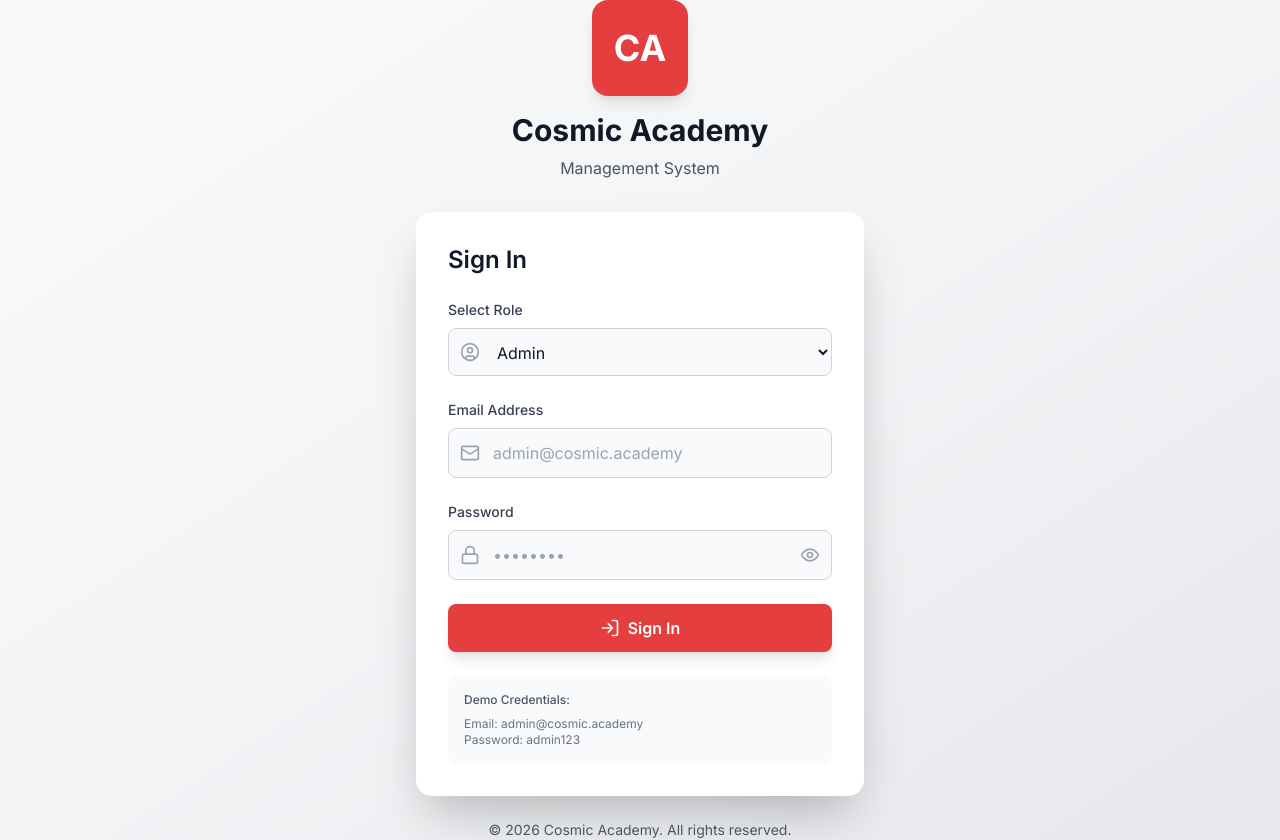
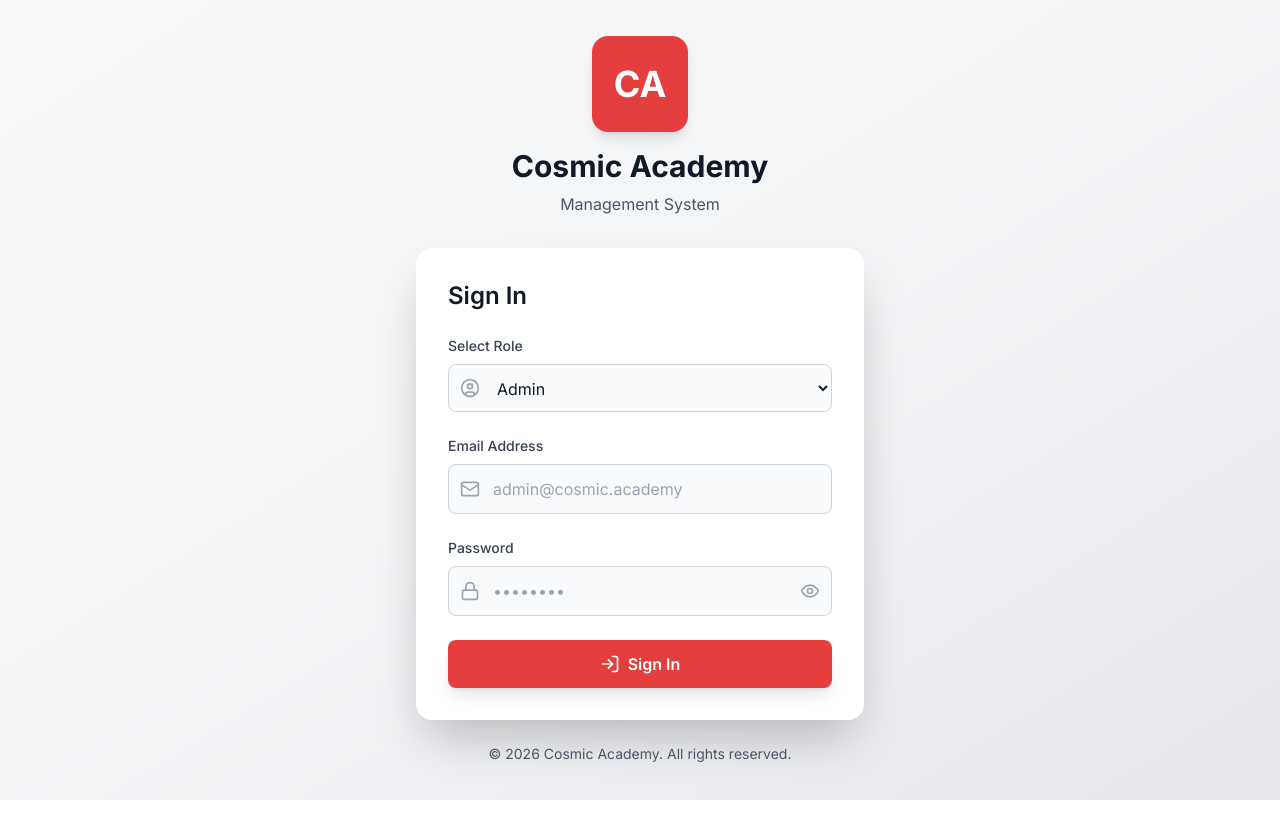
Before and after one commit to Hussein-abbod/academic-system, a React (Vite) app in the folder frontend/: page /login in a window 1280 px wide. After the commit the page ends 800 px from the top, so only its background shows below. Built offline with nearby package versions, Linux system fonts and the light colour scheme; no server answers.

Commit message:
update: login page changes

```diff
--- a/frontend/src/components/auth/Login.jsx
+++ b/frontend/src/components/auth/Login.jsx
@@ -162,17 +162,6 @@
               )}
             </button>
           </form>
-
-          {/* Demo Credentials */}
-          <div className="mt-6 p-4 bg-gray-50 dark:bg-cosmic-dark rounded-lg">
-            <p className="text-xs text-gray-600 dark:text-gray-400 font-medium mb-2">
-              Demo Credentials:
-            </p>
-            <p className="text-xs text-gray-500 dark:text-gray-500">
-              Email: admin@cosmic.academy<br />
-              Password: admin123
-            </p>
-          </div>
         </motion.div>
 
         {/* Footer */}
```
